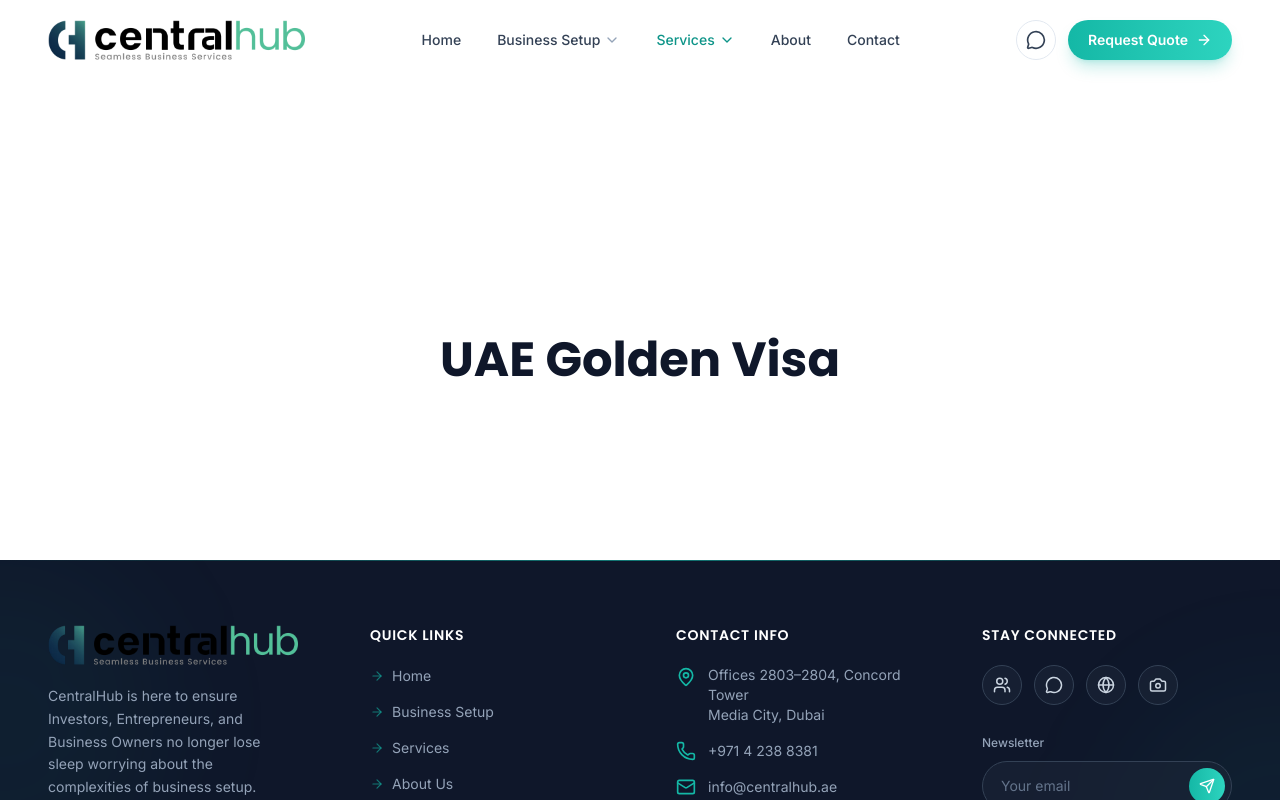
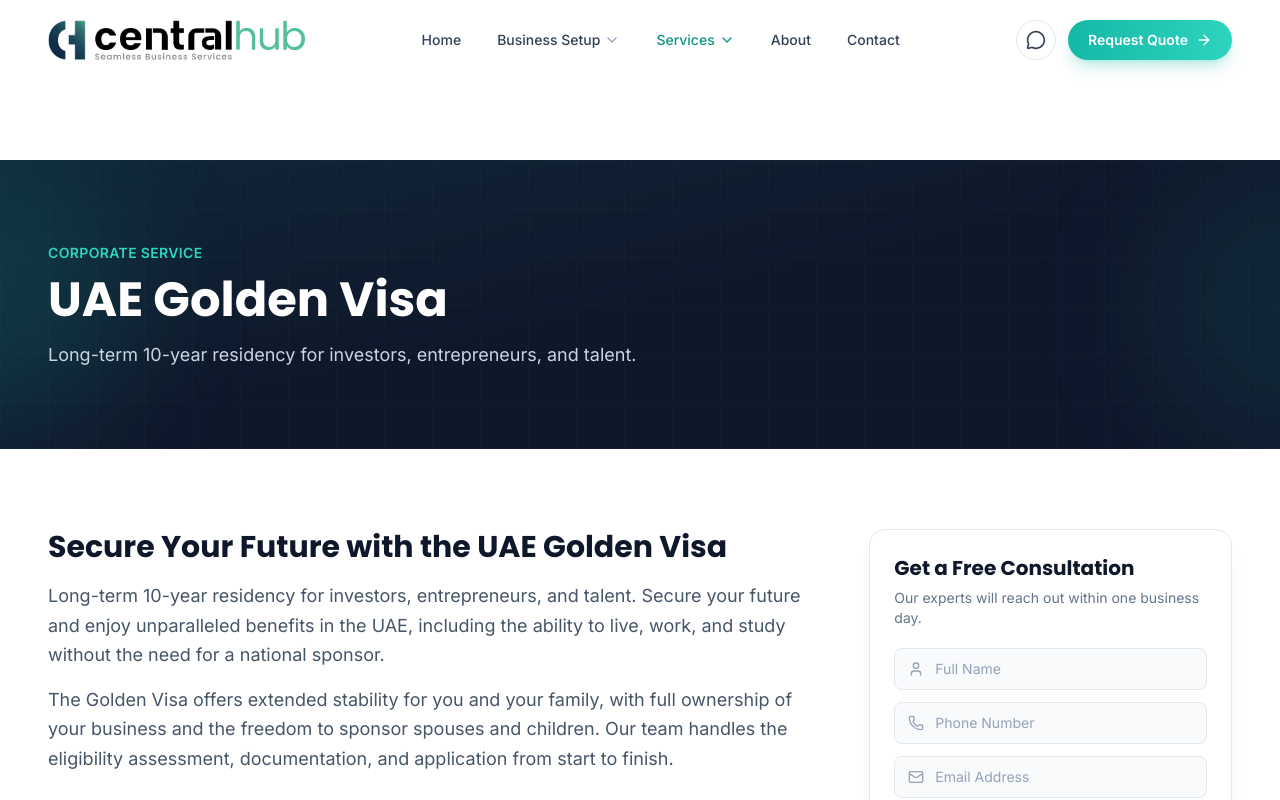
Before and after one commit to boltforwork1/centralhub3, a React (Vite) app: page /services/golden-visa in a window 1280 px wide. Shown: the top 800 px of the page. Built offline with nearby package versions, Linux system fonts and the light colour scheme.

Commit message:
Add Services hub and inner pages

```diff
--- a/src/pages/BankAccount.tsx
+++ b/src/pages/BankAccount.tsx
@@ -1,16 +1,27 @@
-import { motion } from 'framer-motion';
+import ServiceLayout from '@/components/ServiceLayout';
 
 export default function BankAccount() {
   return (
-    <div className="flex min-h-[60vh] items-center justify-center pt-20">
-      <motion.h1
-        initial={{ opacity: 0, y: 20 }}
-        animate={{ opacity: 1, y: 0 }}
-        transition={{ duration: 0.5 }}
-        className="font-display text-4xl font-bold text-navy-900 md:text-5xl"
-      >
-        Corporate Bank Account
-      </motion.h1>
-    </div>
+    <ServiceLayout
+      eyebrow="Corporate Service"
+      title="Corporate Bank Account"
+      subtitle="Fast-track corporate bank account opening with leading UAE banks."
+    >
+      <article className="prose-content">
+        <h2 className="font-display text-2xl font-bold text-navy-900 md:text-3xl">
+          Open Your Corporate Bank Account with Confidence
+        </h2>
+        <p className="mt-4 text-lg leading-relaxed text-navy-600">
+          Fast-track corporate bank account opening with leading UAE banks. We guide you through the
+          compliance and documentation required to get your business banking up and running without
+          delays.
+        </p>
+        <p className="mt-4 text-lg leading-relaxed text-navy-600">
+          Our relationships with major local and international banks in the UAE allow us to match
+          your business profile with the right banking partner, streamlining the approval process
+          and minimizing back-and-forth.
+        </p>
+      </article>
+    </ServiceLayout>
   );
 }
--- a/src/pages/GoldenVisa.tsx
+++ b/src/pages/GoldenVisa.tsx
@@ -1,16 +1,27 @@
-import { motion } from 'framer-motion';
+import ServiceLayout from '@/components/ServiceLayout';
 
 export default function GoldenVisa() {
   return (
-    <div className="flex min-h-[60vh] items-center justify-center pt-20">
-      <motion.h1
-        initial={{ opacity: 0, y: 20 }}
-        animate={{ opacity: 1, y: 0 }}
-        transition={{ duration: 0.5 }}
-        className="font-display text-4xl font-bold text-navy-900 md:text-5xl"
-      >
-        UAE Golden Visa
-      </motion.h1>
-    </div>
+    <ServiceLayout
+      eyebrow="Corporate Service"
+      title="UAE Golden Visa"
+      subtitle="Long-term 10-year residency for investors, entrepreneurs, and talent."
+    >
+      <article className="prose-content">
+        <h2 className="font-display text-2xl font-bold text-navy-900 md:text-3xl">
+          Secure Your Future with the UAE Golden Visa
+        </h2>
+        <p className="mt-4 text-lg leading-relaxed text-navy-600">
+          Long-term 10-year residency for investors, entrepreneurs, and talent. Secure your future
+          and enjoy unparalleled benefits in the UAE, including the ability to live, work, and study
+          without the need for a national sponsor.
+        </p>
+        <p className="mt-4 text-lg leading-relaxed text-navy-600">
+          The Golden Visa offers extended stability for you and your family, with full ownership of
+          your business and the freedom to sponsor spouses and children. Our team handles the
+          eligibility assessment, documentation, and application from start to finish.
+        </p>
+      </article>
+    </ServiceLayout>
   );
 }
--- a/src/pages/Immigration.tsx
+++ b/src/pages/Immigration.tsx
@@ -1,16 +1,27 @@
-import { motion } from 'framer-motion';
+import ServiceLayout from '@/components/ServiceLayout';
 
 export default function Immigration() {
   return (
-    <div className="flex min-h-[60vh] items-center justify-center pt-20">
-      <motion.h1
-        initial={{ opacity: 0, y: 20 }}
-        animate={{ opacity: 1, y: 0 }}
-        transition={{ duration: 0.5 }}
-        className="font-display text-4xl font-bold text-navy-900 md:text-5xl"
-      >
-        Immigration & Registration
-      </motion.h1>
-    </div>
+    <ServiceLayout
+      eyebrow="Corporate Service"
+      title="Immigration & Registration"
+      subtitle="Visa processing, Emirates ID, and medical fitness for you and your staff."
+    >
+      <article className="prose-content">
+        <h2 className="font-display text-2xl font-bold text-navy-900 md:text-3xl">
+          Complete Immigration & Labour Registration
+        </h2>
+        <p className="mt-4 text-lg leading-relaxed text-navy-600">
+          Visa processing, Emirates ID, and medical fitness for you and your staff. Commercial
+          License, Employee Visas, Attestations, Translation & Immigration Services. We undertake
+          all kinds of Labor & Immigration Registration in Dubai, UAE for individuals and company.
+        </p>
+        <p className="mt-4 text-lg leading-relaxed text-navy-600">
+          From entry permits and status changes to medical tests, Emirates ID, and visa stamping,
+          our team manages the full lifecycle so your workforce stays compliant and your operations
+          never miss a beat.
+        </p>
+      </article>
+    </ServiceLayout>
   );
 }
--- a/src/pages/Liquidation.tsx
+++ b/src/pages/Liquidation.tsx
@@ -1,16 +1,27 @@
-import { motion } from 'framer-motion';
+import ServiceLayout from '@/components/ServiceLayout';
 
 export default function Liquidation() {
   return (
-    <div className="flex min-h-[60vh] items-center justify-center pt-20">
-      <motion.h1
-        initial={{ opacity: 0, y: 20 }}
-        animate={{ opacity: 1, y: 0 }}
-        transition={{ duration: 0.5 }}
-        className="font-display text-4xl font-bold text-navy-900 md:text-5xl"
-      >
-        Company Liquidation
-      </motion.h1>
-    </div>
+    <ServiceLayout
+      eyebrow="Corporate Service"
+      title="Company Liquidation"
+      subtitle="Professional closure and deregistration of your company in full compliance."
+    >
+      <article className="prose-content">
+        <h2 className="font-display text-2xl font-bold text-navy-900 md:text-3xl">
+          Expert Liquidation Services in Dubai
+        </h2>
+        <p className="mt-4 text-lg leading-relaxed text-navy-600">
+          Expert company liquidation advice and opinion on the best liquidation approach, provided
+          by experienced Dubai liquidators. Professional closure and deregistration of your company
+          in full compliance with UAE regulations.
+        </p>
+        <p className="mt-4 text-lg leading-relaxed text-navy-600">
+          Whether you are restructuring, exiting the market, or winding down operations, our team
+          ensures every step is handled correctly — from settling liabilities and cancelling
+          licenses to finalizing visas and government deregistration.
+        </p>
+      </article>
+    </ServiceLayout>
   );
 }
--- a/src/pages/Services.tsx
+++ b/src/pages/Services.tsx
@@ -1,18 +1,6 @@
 import { motion } from 'framer-motion';
 import { Link } from 'react-router-dom';
-import {
-  Building2,
-  Landmark,
-  Globe2,
-  Ship,
-  XCircle,
-  Wallet,
-  Plane,
-  FileText,
-  Award,
-  ArrowRight,
-  Calculator,
-} from 'lucide-react';
+import { Building2, Landmark, Globe as Globe2, Ship, Circle as XCircle, Wallet, Plane, FileText, Award, ArrowRight, Calculator } from 'lucide-react';
 
 type Jurisdiction = {
   name: string;
@@ -115,7 +103,7 @@ export default function Services() {
             transition={{ duration: 0.5 }}
             className="font-display text-5xl font-bold text-white"
           >
-            Our Services & Solutions
+            Our Corporate Services
           </motion.h1>
           <motion.p
             initial={{ opacity: 0, y: 20 }}
--- a/src/pages/TradeLicense.tsx
+++ b/src/pages/TradeLicense.tsx
@@ -1,16 +1,27 @@
-import { motion } from 'framer-motion';
+import ServiceLayout from '@/components/ServiceLayout';
 
 export default function TradeLicense() {
   return (
-    <div className="flex min-h-[60vh] items-center justify-center pt-20">
-      <motion.h1
-        initial={{ opacity: 0, y: 20 }}
-        animate={{ opacity: 1, y: 0 }}
-        transition={{ duration: 0.5 }}
-        className="font-display text-4xl font-bold text-navy-900 md:text-5xl"
-      >
-        Trade License
-      </motion.h1>
-    </div>
+    <ServiceLayout
+      eyebrow="Corporate Service"
+      title="Trade License"
+      subtitle="New license issuance, renewal, and activity amendment handled end-to-end."
+    >
+      <article className="prose-content">
+        <h2 className="font-display text-2xl font-bold text-navy-900 md:text-3xl">
+          Your UAE Trade License, Managed End-to-End
+        </h2>
+        <p className="mt-4 text-lg leading-relaxed text-navy-600">
+          New license issuance, renewal, and activity amendment handled end-to-end. We are UAE's
+          leading business setup & company formation company, ensuring your trade license is
+          obtained, maintained, and updated without friction.
+        </p>
+        <p className="mt-4 text-lg leading-relaxed text-navy-600">
+          Whether you are starting fresh, expanding your activities, or renewing an existing
+          license, we coordinate with the relevant authorities to keep your business fully licensed
+          and legally operational at all times.
+        </p>
+      </article>
+    </ServiceLayout>
   );
 }
```
